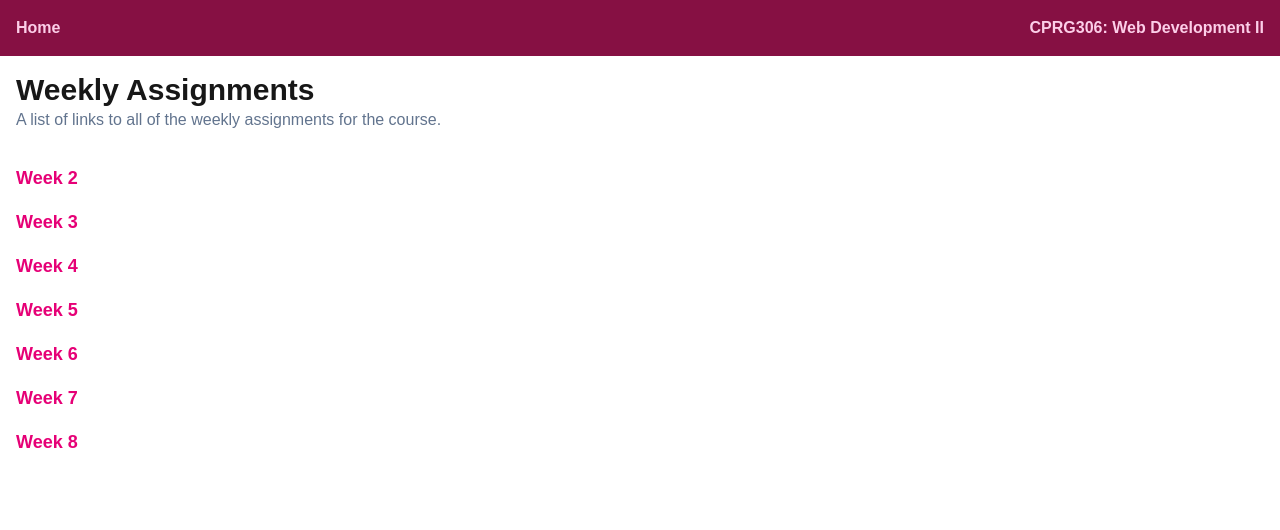
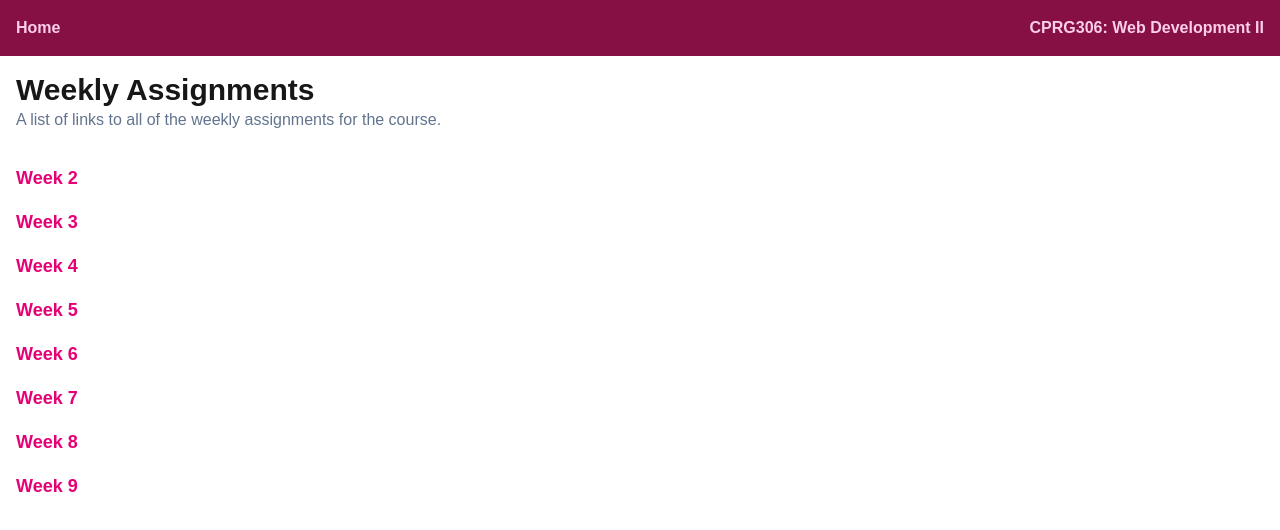
Before and after one commit to jenna-hackett/cprg306-assignments, a Next.js app: page / in a window 1280 px wide. Shown: the top 530 px of the page. Built offline with nearby package versions, Linux system fonts and the light colour scheme.

Commit message:
week 9 link added to main page.js

```diff
--- a/app/page.js
+++ b/app/page.js
@@ -41,6 +41,9 @@ export default function Home() {
           <li>
               <PageLinks {...linkInfo[8]} />
           </li>
+          <li>
+              <PageLinks {...linkInfo[9]} />
+          </li>
         </ul>
     </main>
   );
```
